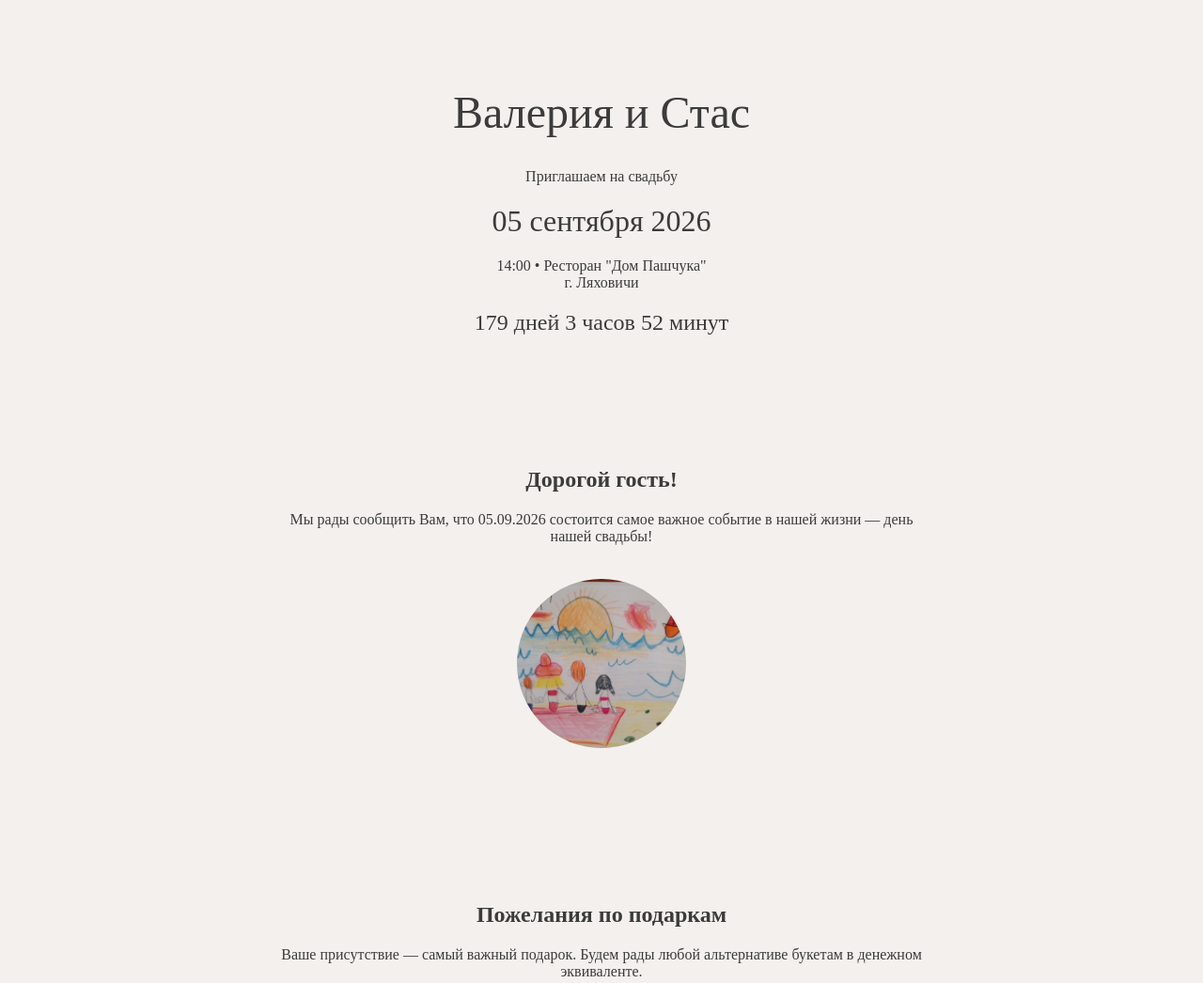
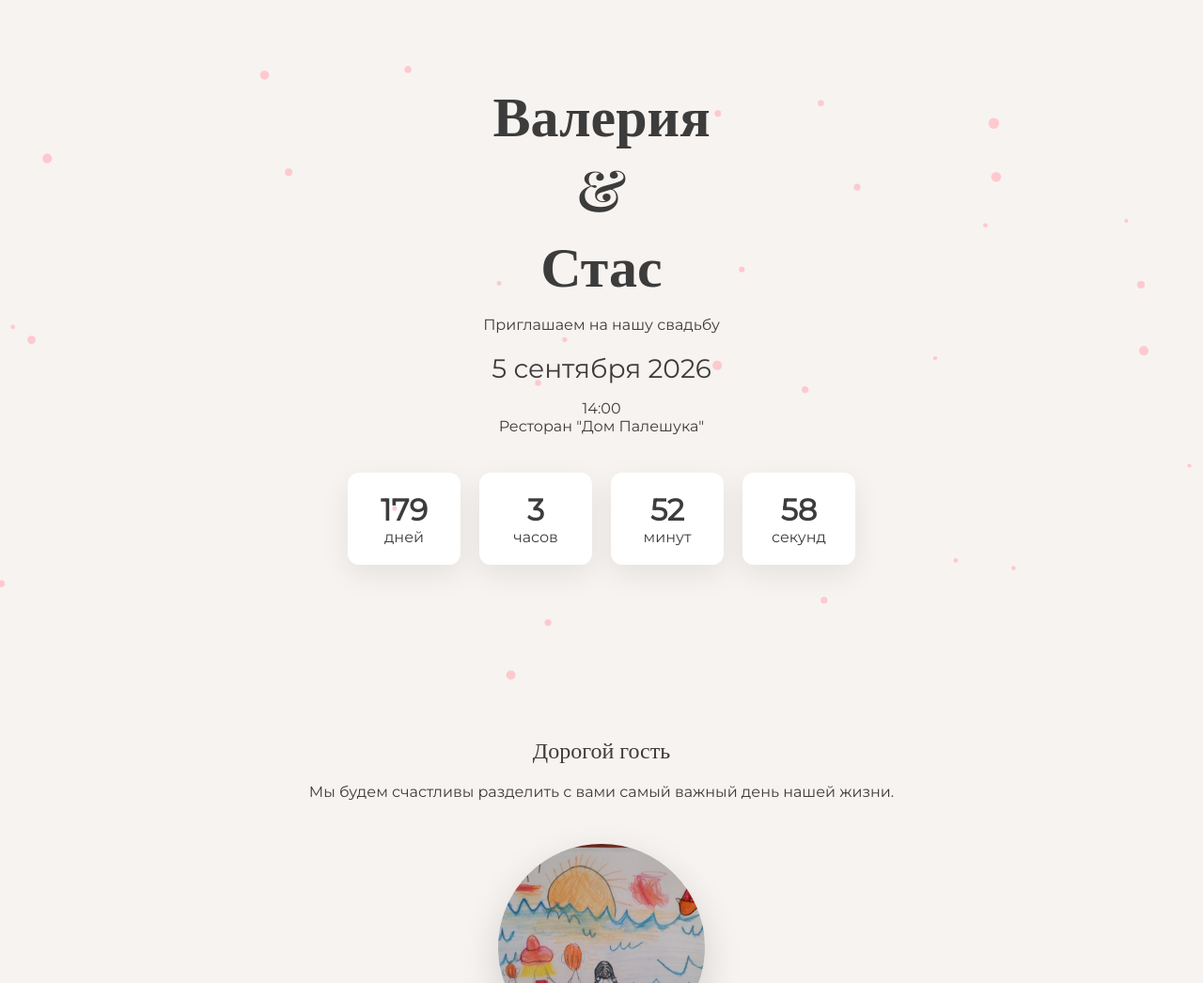
Before and after one commit to mmfgubar-rgb/wedding, a plain HTML site: page index.html in a window 1280 px wide. Shown: the top 1046 px of the page at 94% size. Drawn offline with nearby package versions, Linux system fonts and the light colour scheme.

Commit message:
Update index.html

```diff
--- a/index.html
+++ b/index.html
@@ -2,79 +2,122 @@
 <html lang="ru">
 <head>
 <meta charset="UTF-8">
-<title>Свадебное приглашение</title>
+<meta name="viewport" content="width=device-width, initial-scale=1.0">
+
+<title>Валерия и Стас</title>
+
+<link href="https://fonts.googleapis.com/css2?family=Playfair+Display:wght@400;600&family=Montserrat:wght@300;400&display=swap" rel="stylesheet">
+
 <style>
 
 body{
-font-family: serif;
 margin:0;
-background:#f4f0ed;
+font-family:Montserrat;
+background:#f7f3f0;
+color:#3c3c3c;
 text-align:center;
-color:#3b3b3b;
+overflow-x:hidden;
 }
 
-.section{
-padding:60px 20px;
-max-width:700px;
+section{
+padding:80px 20px;
+max-width:800px;
 margin:auto;
+opacity:0;
+transform:translateY(40px);
+transition:1s;
+}
+
+section.visible{
+opacity:1;
+transform:none;
 }
 
 h1{
-font-size:48px;
-font-weight:300;
+font-family:'Playfair Display';
+font-size:60px;
+margin:0;
+}
+
+h2{
+font-family:'Playfair Display';
+font-weight:400;
 }
 
 .date{
-font-size:32px;
-margin:20px 0;
+font-size:28px;
+margin-top:20px;
 }
 
 .timer{
-font-size:24px;
-margin-top:20px;
+display:flex;
+justify-content:center;
+gap:20px;
+margin-top:40px;
+}
+
+.time-block{
+background:white;
+padding:20px;
+border-radius:12px;
+box-shadow:0 10px 30px rgba(0,0,0,0.08);
+min-width:80px;
+}
+
+.time-number{
+font-size:32px;
+font-weight:600;
 }
 
 .photo{
-width:180px;
-height:180px;
+width:220px;
+height:220px;
 border-radius:50%;
 object-fit:cover;
-margin:20px auto;
+margin-top:30px;
+box-shadow:0 15px 40px rgba(0,0,0,0.15);
 }
 
 .colors{
 display:flex;
 justify-content:center;
 gap:15px;
-margin-top:20px;
+margin-top:30px;
 }
 
 .color{
-width:35px;
-height:35px;
+width:40px;
+height:40px;
 border-radius:50%;
 }
 
-.form{
+form{
 margin-top:40px;
 }
 
-input, textarea{
+input,textarea{
 width:80%;
-padding:10px;
+padding:12px;
 margin:10px 0;
 border-radius:8px;
 border:1px solid #ccc;
+font-family:Montserrat;
 }
 
 button{
-padding:12px 30px;
+margin-top:20px;
+padding:14px 40px;
 border:none;
 border-radius:10px;
-background:#8a7f7a;
+background:#8c7b74;
 color:white;
 font-size:16px;
 cursor:pointer;
+transition:0.3s;
+}
+
+button:hover{
+background:#6f5f59;
 }
 
 .poll{
@@ -83,50 +126,82 @@ display:inline-block;
 margin-top:20px;
 }
 
+canvas{
+position:fixed;
+top:0;
+left:0;
+pointer-events:none;
+}
+
 </style>
 </head>
+
 <body>
 
-<div class="section">
+<canvas id="petals"></canvas>
 
-<h1>Валерия и Стас</h1>
+<section>
 
-<p>Приглашаем на свадьбу</p>
+<h1>Валерия<br>&<br>Стас</h1>
 
-<div class="date">05 сентября 2026</div>
+<p>Приглашаем на нашу свадьбу</p>
 
-<p>14:00 • Ресторан "Дом Пашчука"<br>г. Ляховичи</p>
+<div class="date">5 сентября 2026</div>
 
-<div class="timer" id="timer"></div>
+<p>14:00<br>Ресторан "Дом Палешука"</p>
+
+<div class="timer">
+
+<div class="time-block">
+<div id="days" class="time-number"></div>
+<div>дней</div>
+</div>
+
+<div class="time-block">
+<div id="hours" class="time-number"></div>
+<div>часов</div>
+</div>
+
+<div class="time-block">
+<div id="minutes" class="time-number"></div>
+<div>минут</div>
+</div>
+
+<div class="time-block">
+<div id="seconds" class="time-number"></div>
+<div>секунд</div>
+</div>
 
 </div>
 
-<div class="section">
+</section>
 
-<h2>Дорогой гость!</h2>
+<section>
+
+<h2>Дорогой гость</h2>
 
 <p>
-Мы рады сообщить Вам, что 05.09.2026 состоится самое важное
-событие в нашей жизни — день нашей свадьбы!
+Мы будем счастливы разделить с вами
+самый важный день нашей жизни.
 </p>
 
 <img class="photo" src="photo.jpg">
 
-</div>
+</section>
 
-<div class="section">
+<section>
 
 <h2>Пожелания по подаркам</h2>
 
 <p>
-Ваше присутствие — самый важный подарок.
-Будем рады любой альтернативе букетам
-в денежном эквиваленте.
+Ваше присутствие — лучший подарок.
+Но будем рады любой альтернативе
+букетам в денежном эквиваленте.
 </p>
 
-</div>
+</section>
 
-<div class="section">
+<section>
 
 <h2>Дресс-код</h2>
 
@@ -138,66 +213,145 @@ margin-top:20px;
 <div class="color" style="background:#000"></div>
 </div>
 
+</section>
+
+<section>
+
+<h2>Подтвердите присутствие</h2>
+
+<form id="form">
+
+<input name="name" placeholder="Ваше имя" required>
+
+<textarea name="message" placeholder="Сообщение молодожёнам"></textarea>
+
+<label>
+<input type="checkbox" name="moneyGift">
+Денежный подарок
+</label>
+
+<div class="poll">
+
+<p>Какой алкоголь предпочитаете?</p>
+
+<label><input type="radio" name="drink" value="Красное вино"> Красное вино</label><br>
+<label><input type="radio" name="drink" value="Белое вино"> Белое вино</label><br>
+<label><input type="radio" name="drink" value="Шампанское"> Шампанское</label><br>
+<label><input type="radio" name="drink" value="Виски/коньяк"> Виски</label><br>
+<label><input type="radio" name="drink" value="Водка"> Водка</label><br>
+<label><input type="radio" name="drink" value="Не пью"> Не пью алкоголь</label>
+
 </div>
 
-<div class="section">
-
-<h2>Подтверждение</h2>
-
-<div class="form">
-
-<input type="text" placeholder="Ваше имя">
-
-<textarea placeholder="Сообщение для жениха и невесты"></textarea>
-
-<label>
-<input type="checkbox"> Денежный подарок
-</label>
-
-<br><br>
+<br>
 
 <button>Отправить</button>
 
-</div>
+</form>
 
-</div>
-
-<div class="section">
-
-<h2>Вопрос для гостей</h2>
-
-<div class="poll">
-
-<p>Какой алкоголь вы предпочитаете?</p>
-
-<label><input type="radio" name="drink"> Красное вино</label><br>
-<label><input type="radio" name="drink"> Белое вино</label><br>
-<label><input type="radio" name="drink"> Шампанское</label><br>
-<label><input type="radio" name="drink"> Виски/коньяк</label><br>
-<label><input type="radio" name="drink"> Vodka</label><br>
-<label><input type="radio" name="drink"> Не буду пить алкоголь</label>
-
-</div>
-
-</div>
+</section>
 
 <script>
 
-const weddingDate = new Date("Sep 5, 2026 14:00:00").getTime();
+// таймер
 
-setInterval(function(){
+const wedding = new Date("2026-09-05T14:00:00")
 
-let now = new Date().getTime();
-let distance = weddingDate - now;
+setInterval(()=>{
 
-let days = Math.floor(distance / (1000*60*60*24));
-let hours = Math.floor((distance % (1000*60*60*24))/(1000*60*60));
-let minutes = Math.floor((distance % (1000*60*60))/(1000*60));
+let now=new Date()
+let diff=wedding-now
 
-document.getElementById("timer").innerHTML =
-days+" дней "+hours+" часов "+minutes+" минут";
+let d=Math.floor(diff/(1000*60*60*24))
+let h=Math.floor(diff/(1000*60*60)%24)
+let m=Math.floor(diff/(1000*60)%60)
+let s=Math.floor(diff/1000%60)
 
-},1000);
+days.innerText=d
+hours.innerText=h
+minutes.innerText=m
+seconds.innerText=s
+
+},1000)
+
+
+// анимация появления
+
+const sections=document.querySelectorAll("section")
+
+window.addEventListener("scroll",()=>{
+sections.forEach(sec=>{
+if(sec.getBoundingClientRect().top<window.innerHeight-100)
+sec.classList.add("visible")
+})
+})
+
+
+// отправка формы
+
+const scriptURL="PASTE_GOOGLE_SCRIPT_URL"
+
+document.getElementById("form").addEventListener("submit",e=>{
+
+e.preventDefault()
+
+let f=new FormData(e.target)
+
+let data={
+name:f.get("name"),
+message:f.get("message"),
+moneyGift:f.get("moneyGift")?"Да":"Нет",
+drink:f.get("drink")
+}
+
+fetch(scriptURL,{
+method:"POST",
+body:JSON.stringify(data)
+})
+
+alert("Спасибо! Ответ отправлен ❤️")
+e.target.reset()
+
+})
+
+
+// падающие лепестки
+
+const canvas=document.getElementById("petals")
+const ctx=canvas.getContext("2d")
+
+canvas.width=window.innerWidth
+canvas.height=window.innerHeight
+
+let petals=[]
+
+for(let i=0;i<30;i++){
+petals.push({
+x:Math.random()*canvas.width,
+y:Math.random()*canvas.height,
+r:Math.random()*4+2,
+d:Math.random()*2
+})
+}
+
+function draw(){
+ctx.clearRect(0,0,canvas.width,canvas.height)
+
+ctx.fillStyle="rgba(255,182,193,0.7)"
+
+petals.forEach(p=>{
+ctx.beginPath()
+ctx.arc(p.x,p.y,p.r,0,Math.PI*2)
+ctx.fill()
+
+p.y+=p.d
+if(p.y>canvas.height)p.y=0
+})
+
+requestAnimationFrame(draw)
+}
+
+draw()
 
 </script>
 
```
